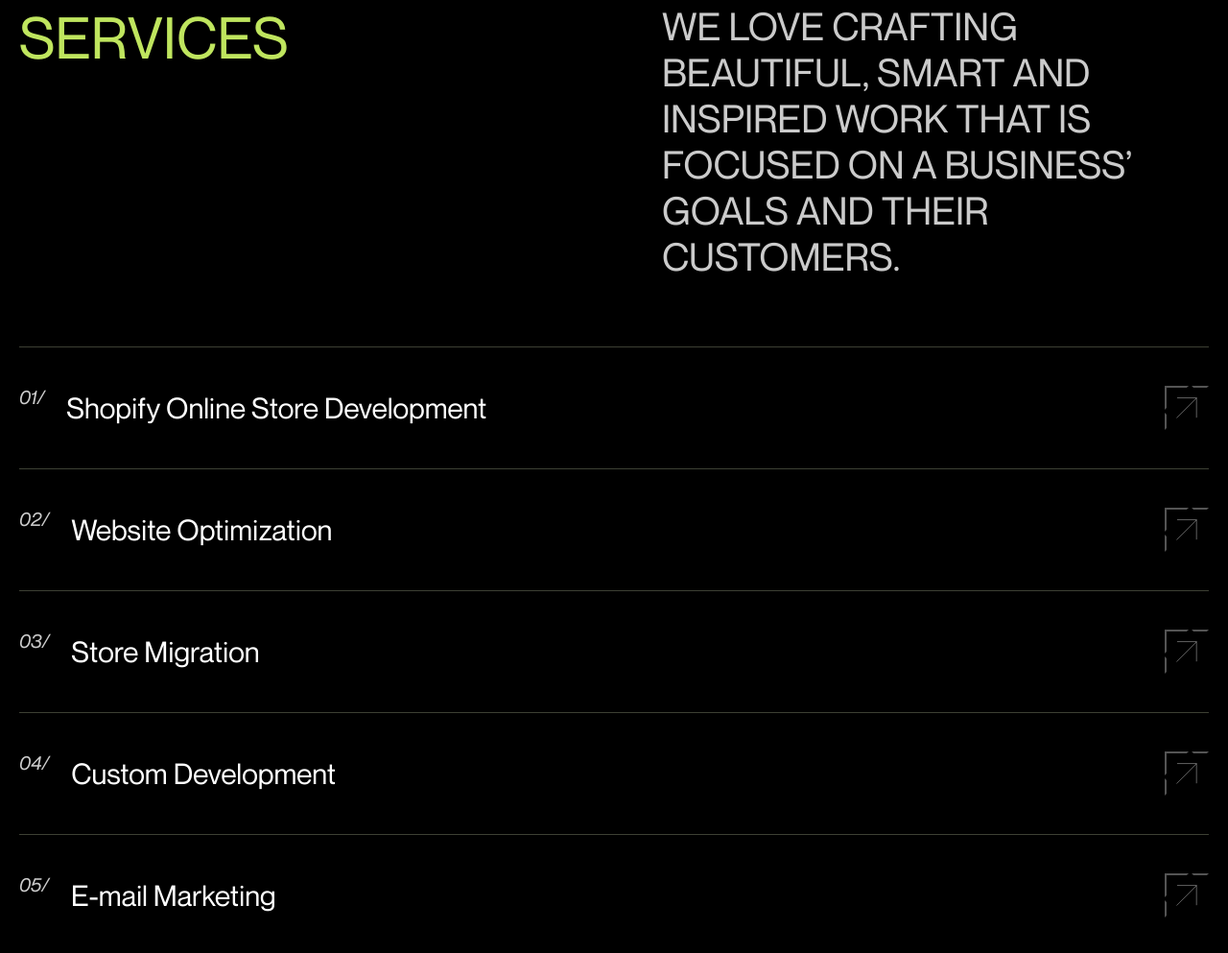
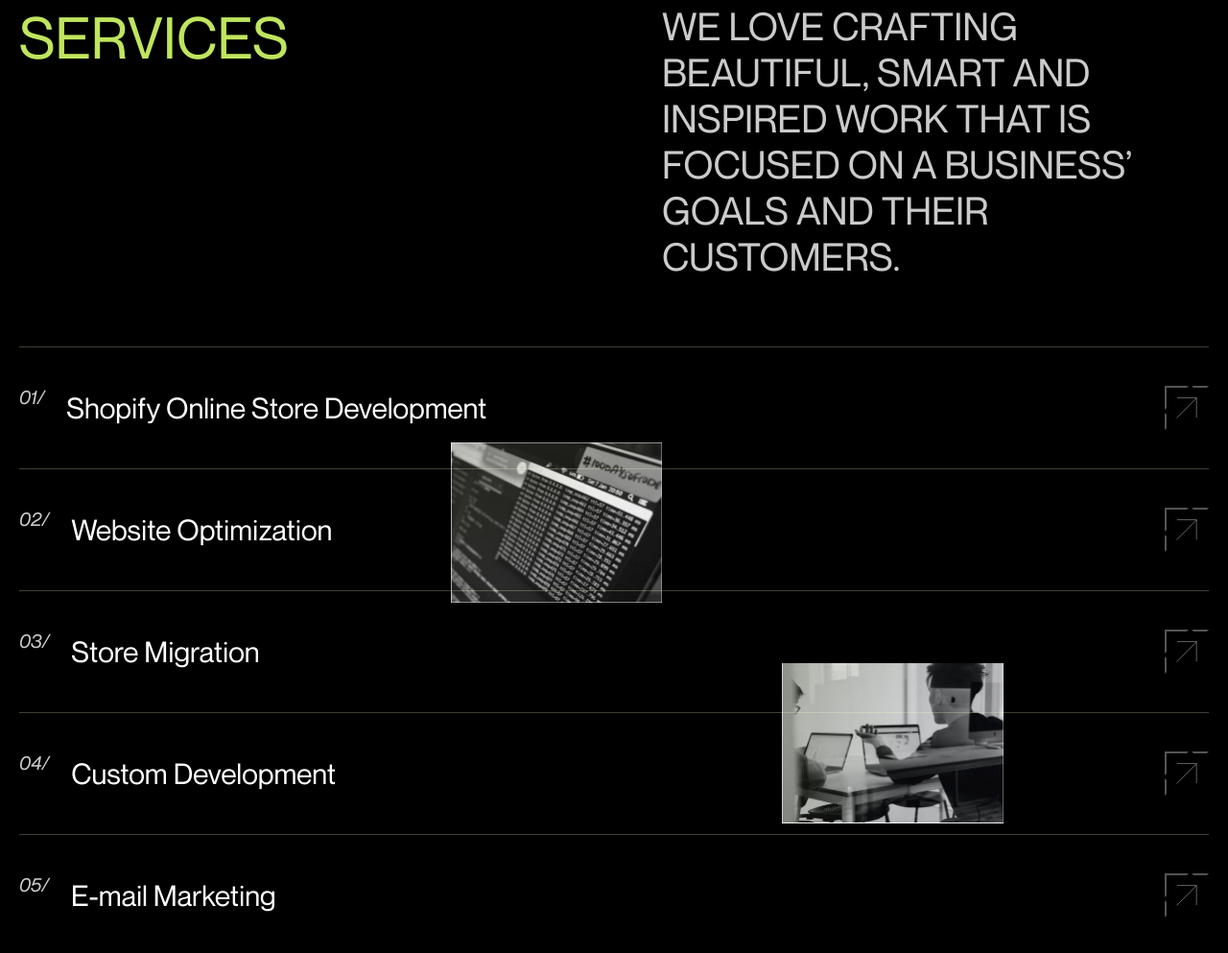
Before and after one commit to Liryck/IT_SQUAD_LP, a plain HTML site: page src/index.html in a window 1280 px wide. Shown: the part 4132-5125 px from the top of the page at 96% size. Drawn offline with nearby package versions, Linux system fonts and the light colour scheme; files whose address does not match are found by name.

Commit message:
add 2 img in block services

```diff
--- a/src/index.html
+++ b/src/index.html
@@ -154,6 +154,8 @@
 
             </div>
             <div class="blocks">
+                <img src="img/services/screen.jpg" alt="screen" class="blocks__img1">
+                <img src="img/services/worktalk.jpg" alt="worktalk" class="blocks__img2">
                 <hr>
                 <div class="blocks__block">
                     <div class="blocks__textarea">
--- a/src/sass/blocks/_blocks.scss
+++ b/src/sass/blocks/_blocks.scss
@@ -1,4 +1,5 @@
 .blocks {
+    position: relative;
     margin-top: 70px;
     width: 1fr;
     min-height: 630px;
@@ -45,4 +46,20 @@
             transform: rotate(-135deg);
         }
     }
+
+    &__img1 {
+        position: absolute;
+        top: 100px;
+        left: 450px;
+        width: 220px;
+        height: 167px;
+    }
+
+    &__img2 {
+        position: absolute;
+        top: 330px;
+        left: 795px;
+        width: 231px;
+        height: 167px;
+    }
 }
```
Also changed, not shown: src/css/style.min.css, src/img/services/screen.jpg (added), src/img/services/worktalk.jpg (renamed from src/img/Rectangle 38.jpg).
